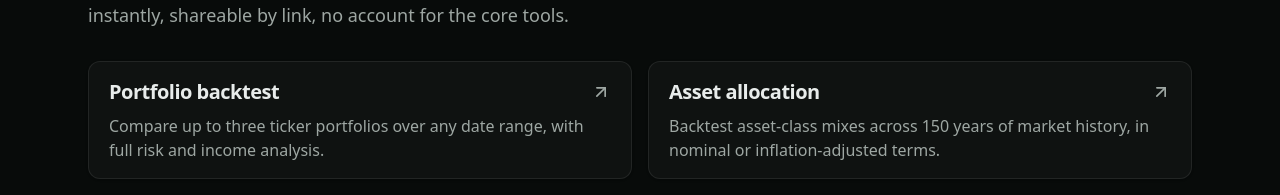
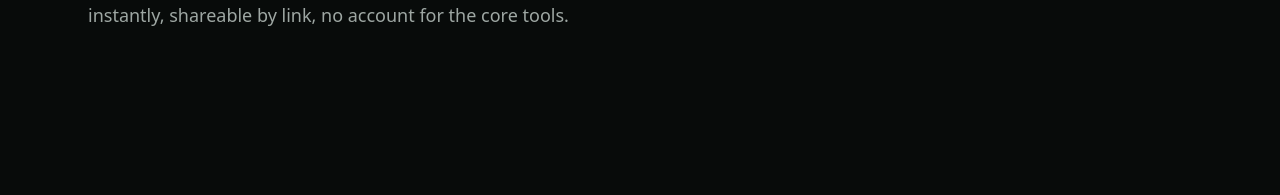
Before and after one commit to Calculator5329/fathom, a React (Vite) app in the folder app/: page / in a window 1280 px wide. Shown: the part 236-431 px from the top of the page. Built offline with nearby package versions, Linux system fonts and the light colour scheme; no server answers.

Commit message:
agent(claude): fix judgment:transition on /: Hero sparkline loads late with no reserved space, shifting the tool ca

```diff
--- a/app/src/pages/Landing.tsx
+++ b/app/src/pages/Landing.tsx
@@ -55,6 +55,7 @@ const ACCOUNT_TOOLS = [
  */
 function HeroSparkline() {
   const [path, setPath] = useState<string | null>(null)
+  const [failed, setFailed] = useState(false)
   useEffect(() => {
     let cancelled = false
     loadSeries('SPY')
@@ -82,17 +83,22 @@ function HeroSparkline() {
           .join('')
         setPath(d)
       })
-      .catch(() => {})
+      .catch(() => {
+        if (!cancelled) setFailed(true)
+      })
     return () => {
       cancelled = true
     }
   }, [])
-  if (!path) return null
+  // The wrapper owns the height whether or not the series has arrived, so the
+  // tool grid below never moves when the async data resolves.
   return (
+    <div className="mt-8 h-28 w-full">
+      {path ? (
         <svg
           viewBox="0 0 1000 100"
           preserveAspectRatio="none"
-      className="animate-enter mt-8 h-28 w-full"
+          className="animate-enter h-full w-full"
           aria-hidden
         >
           <defs>
@@ -111,6 +117,13 @@ function HeroSparkline() {
             vectorEffect="non-scaling-stroke"
           />
         </svg>
+      ) : failed ? null : (
+        // Quiet placeholder while the series loads: holds the box and marks
+        // the chart baseline without the pulse of a full skeleton under the
+        // hero. On failure the box stays reserved but empty.
+        <div className="h-full w-full rounded-sm border-b border-border/60 bg-gradient-to-b from-transparent to-muted/30" />
+      )}
+    </div>
   )
 }
 
```
Lines whose indentation alone changed are shown as unchanged.
